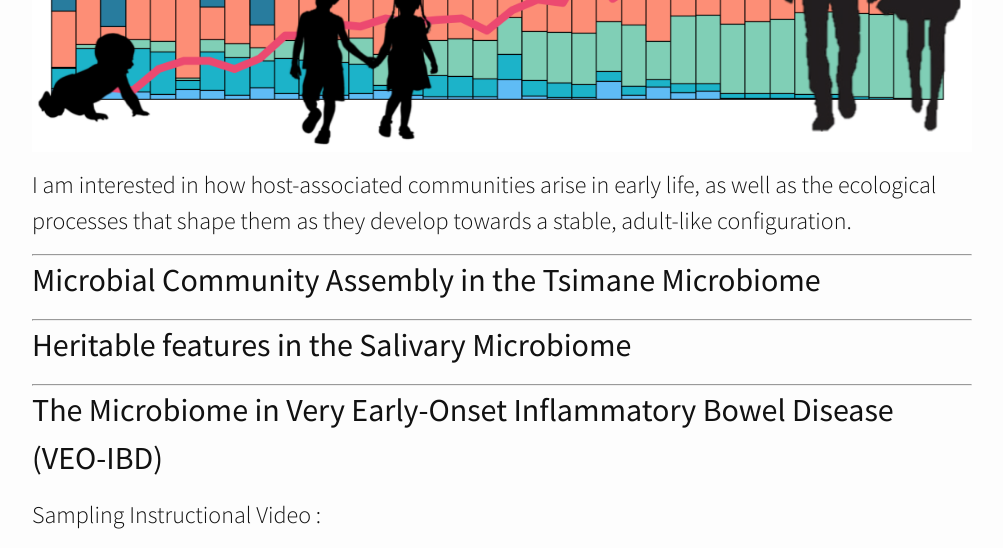
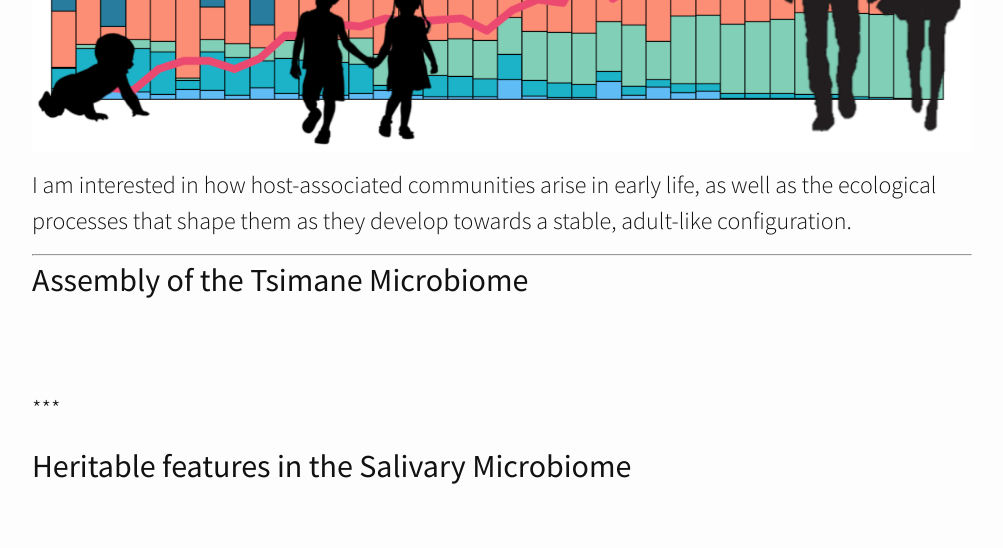
Before and after one commit to DanielSprockett/danielsprockett.github.io, a Jekyll site: the page built from research.md, in a window 1280 px wide and 1400 px high, scrolled down 475 px. Shown: the top 548 px of the window, without its empty margins (138-1141 px from the left). Built offline with Jekyll 4.4.1, drawn with Linux system fonts in a browser that asks for light colours; nearby versions of some CDN libraries; grey boxes are pictures that could not be loaded.

Commit message:
Update research.md

```diff
--- a/research.md
+++ b/research.md
@@ -11,22 +11,24 @@ I am interested in how host-associated communities arise in early life, as well
 
 ***
 
-<h2>Microbial Community Assembly in the Tsimane Microbiome</h2>
-
-
+<h2>Assembly of the Tsimane Microbiome</h2>
+<br>
+<br>
 ***
 
 <h2>Heritable features in the Salivary Microbiome</h2>
-
-
+<br>
+<br>
 ***
 
 <h2>The Microbiome in Very Early-Onset Inflammatory Bowel Disease (VEO-IBD)</h2>
-
+<br<br>>
 
 Sampling Instructional Video :
 
 <iframe id="kaltura_player" src="https://cdnapisec.kaltura.com/p/1392761/sp/139276100/embedIframeJs/uiconf_id/23332312/partner_id/1392761?iframeembed=true&playerId=kaltura_player&entry_id=0_oj289523&flashvars[mediaProtocol]=rtmp&amp;flashvars[streamerType]=rtmp&amp;flashvars[streamerUrl]=rtmp://www.kaltura.com:1935&amp;flashvars[rtmpFlavors]=1&amp;flashvars[localizationCode]=en&amp;flashvars[leadWithHTML5]=true&amp;flashvars[sideBarContainer.plugin]=true&amp;flashvars[sideBarContainer.position]=left&amp;flashvars[sideBarContainer.clickToClose]=true&amp;flashvars[chapters.plugin]=true&amp;flashvars[chapters.layout]=vertical&amp;flashvars[chapters.thumbnailRotator]=false&amp;flashvars[streamSelector.plugin]=true&amp;flashvars[EmbedPlayer.SpinnerTarget]=videoHolder&amp;flashvars[dualScreen.plugin]=true&amp;&wid=0_cba40pqq" width="608" height="402" allowfullscreen webkitallowfullscreen mozAllowFullScreen allow="autoplay *; fullscreen *; encrypted-media *" frameborder="0" title="Kaltura Player"></iframe>
-
-
+<br>
+<br>
 ***
+<br>
+<br>
```
